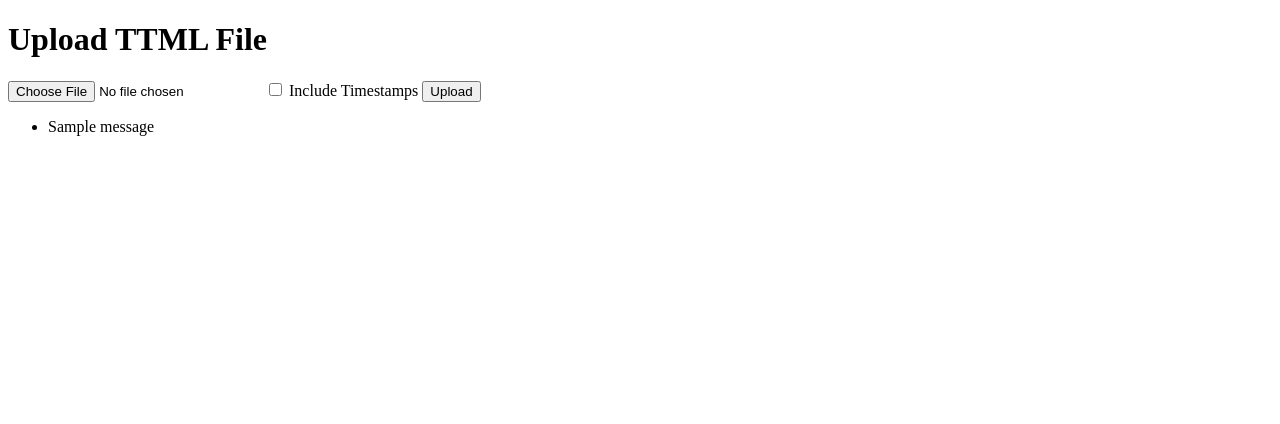
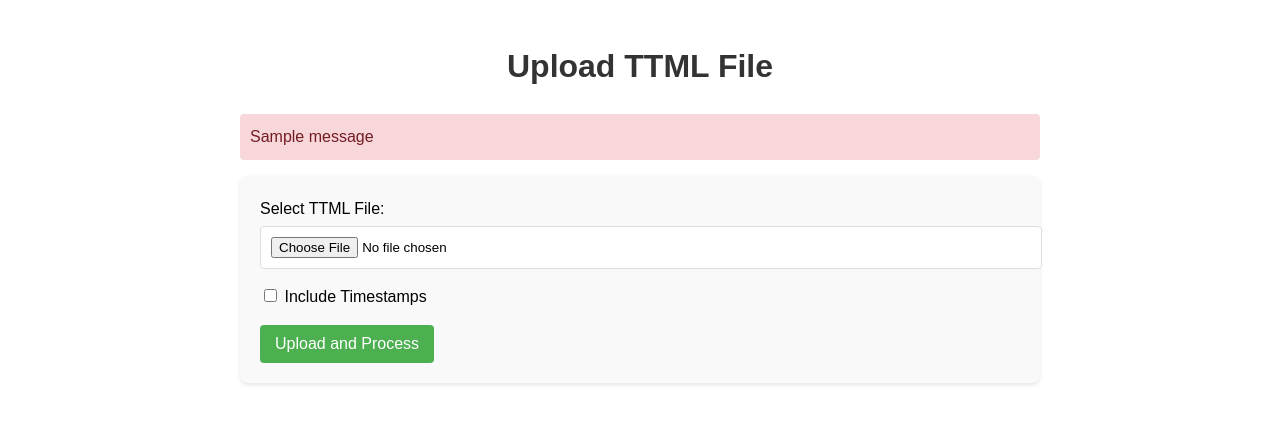
Before and after one commit to saikamat/apple-podcast-transcript-extractor, a Flask app: page / in a window 1280 px wide. Shown: the top 424 px of the page. Run offline with Flask 3, Linux system fonts and the light colour scheme; one stand-in notice (Sample message) is shown.

Commit message:
added UI improvements

```diff
--- a/templates/index.html
+++ b/templates/index.html
@@ -4,24 +4,147 @@
     <meta charset="UTF-8">
     <meta name="viewport" content="width=device-width, initial-scale=1.0">
     <title>Upload TTML File</title>
+    <style>
+        body {
+            font-family: Arial, sans-serif;
+            max-width: 800px;
+            margin: 0 auto;
+            padding: 20px;
+            line-height: 1.6;
+        }
+
+        h1 {
+            color: #333;
+            text-align: center;
+        }
+
+        form {
+            background-color: #f9f9f9;
+            padding: 20px;
+            border-radius: 8px;
+            box-shadow: 0 2px 4px rgba(0,0,0,0.1);
+        }
+
+        .form-group {
+            margin-bottom: 15px;
+        }
+
+        label {
+            display: block;
+            margin-bottom: 5px;
+        }
+
+        input[type="file"] {
+            width: 100%;
+            padding: 10px;
+            border: 1px solid #ddd;
+            border-radius: 4px;
+            background-color: white;
+        }
+
+        button {
+            background-color: #4CAF50;
+            color: white;
+            padding: 10px 15px;
+            border: none;
+            border-radius: 4px;
+            cursor: pointer;
+            font-size: 16px;
+        }
+
+        button:hover {
+            background-color: #45a049;
+        }
+
+        .loader {
+            border: 5px solid #f3f3f3;
+            border-top: 5px solid #3498db;
+            border-radius: 50%;
+            width: 50px;
+            height: 50px;
+            animation: spin 2s linear infinite;
+            margin: 20px auto;
+            display: none;
+        }
+
+        @keyframes spin {
+            0% { transform: rotate(0deg); }
+            100% { transform: rotate(360deg); }
+        }
+
+        .progress-container {
+            display: none;
+            text-align: center;
+            margin-top: 20px;
+        }
+
+        .progress-text {
+            margin-top: 10px;
+            color: #666;
+        }
+
+        .flash-messages {
+            list-style-type: none;
+            padding: 0;
+        }
+
+        .flash-message {
+            background-color: #f8d7da;
+            color: #721c24;
+            padding: 10px;
+            margin-bottom: 10px;
+            border-radius: 4px;
+        }
+    </style>
 </head>
 <body>
     <h1>Upload TTML File</h1>
-    <form action="{{ url_for('upload_file') }}" method="post" enctype="multipart/form-data">
-        <input type="file" name="file">
-        <label>
-            <input type="checkbox" name="timestamps"> Include Timestamps
-        </label>
-        <button type="submit">Upload</button>
-    </form>
+
     {% with messages = get_flashed_messages() %}
         {% if messages %}
-            <ul>
+            <ul class="flash-messages">
                 {% for message in messages %}
-                    <li>{{ message }}</li>
+                    <li class="flash-message">{{ message }}</li>
                 {% endfor %}
             </ul>
         {% endif %}
     {% endwith %}
+
+    <form id="upload-form" action="{{ url_for('upload_file') }}" method="post" enctype="multipart/form-data">
+        <div class="form-group">
+            <label for="file-upload">Select TTML File:</label>
+            <input type="file" id="file-upload" name="file" accept=".ttml">
+        </div>
+
+        <div class="form-group">
+            <label>
+                <input type="checkbox" name="timestamps"> Include Timestamps
+            </label>
+        </div>
+
+        <button type="submit" id="submit-button">Upload and Process</button>
+    </form>
+
+    <div class="progress-container" id="progress-container">
+        <div class="loader"></div>
+        <p class="progress-text">Processing your transcript. This may take a few minutes...</p>
+    </div>
+
+    <script>
+        document.getElementById('upload-form').addEventListener('submit', function(e) {
+            // Check if a file was selected
+            const fileInput = document.getElementById('file-upload');
+            if (fileInput.files.length === 0) {
+                e.preventDefault(); // Prevent form submission
+                alert('Please select a file to upload.');
+                return;
+            }
+
+            // Show loading indicator
+            document.getElementById('progress-container').style.display = 'block';
+            document.getElementById('submit-button').disabled = true;
+            document.getElementById('submit-button').innerText = 'Processing...';
+        });
+    </script>
 </body>
 </html>
```
Also changed, not shown: templates/result.html (+47 -5 lines).
